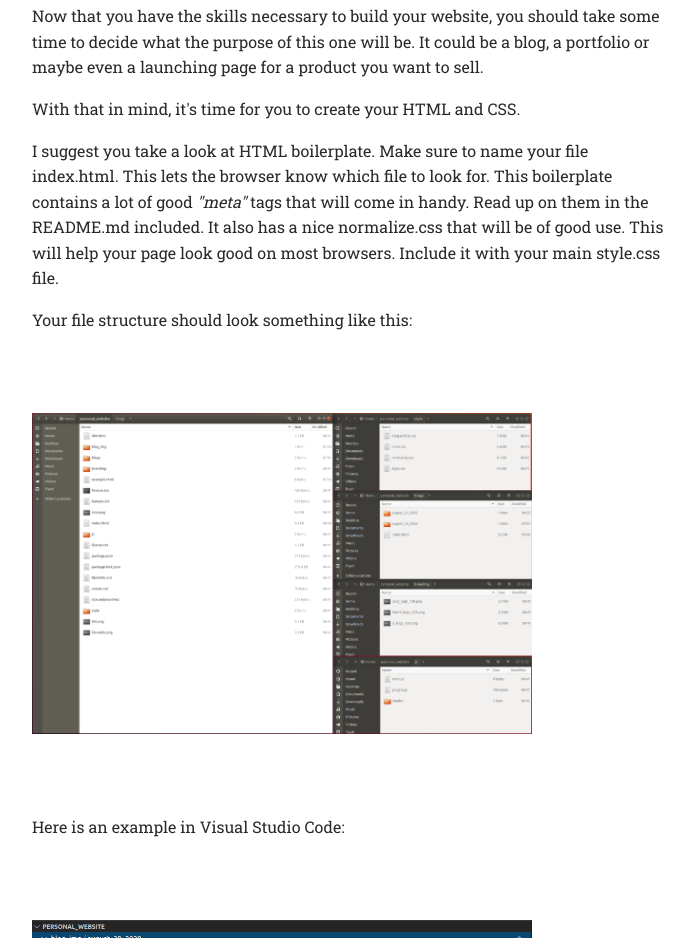
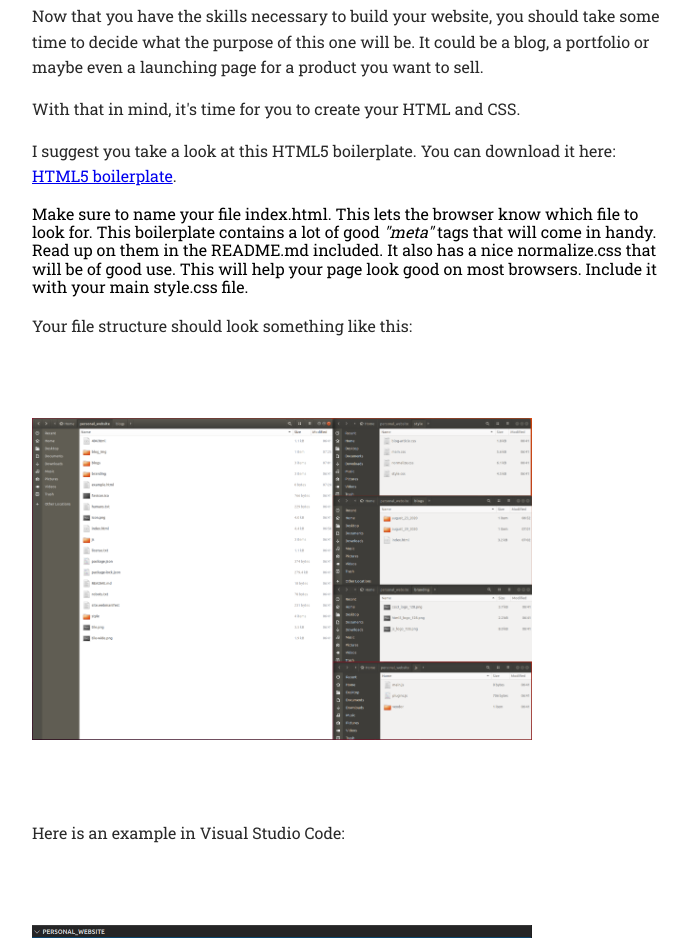
Before and after one commit to berubenic/personal_website, a website built with Parcel: page blogs/august_29_2020/index.html in a window 1280 px wide. Shown: the part 3003-3941 px from the top of the page, without its empty margins (288-982 px from the left). Built offline with nearby package versions, Linux system fonts and the light colour scheme; files whose address does not match are found by name.

Commit message:
added boilerplate link in article

```diff
--- a/blogs/august_29_2020/index.html
+++ b/blogs/august_29_2020/index.html
@@ -122,7 +122,9 @@
           <h3>Creating your HTML and CSS</h3>
           <p>Now that you have the skills necessary to build your website, you should take some time to decide what the purpose of this one will be. It could be a blog, a portfolio or maybe even a launching page for a product you want to sell.</p>
           <p>With that in mind, it's time for you to create your HTML and CSS. </p>
-          <p>I suggest you take a look at HTML boilerplate. Make sure to name your file index.html. This lets the browser know which file to look for. This boilerplate contains a lot of good <i>"meta"</i> tags that will come in handy.  Read up on them in the README.md included. It also has a nice normalize.css that will be of good use. This will help your page look good on most browsers. Include it with your main style.css file.
+          <p>I suggest you take a look at this HTML5 boilerplate. You can download it here: <a href="https://html5boilerplate.com/" target="_blank">HTML5 boilerplate</a>.</p>
+          <p></p>
+          Make sure to name your file index.html. This lets the browser know which file to look for. This boilerplate contains a lot of good <i>"meta"</i> tags that will come in handy.  Read up on them in the README.md included. It also has a nice normalize.css that will be of good use. This will help your page look good on most browsers. Include it with your main style.css file.
           </p>
           <p>Your file structure should look something like this: </p>
           <a href="../../blog_img/august_29_2020/desktop_files_example.png" target="_blank"><img src="../../blog_img/august_29_2020/desktop_files_example.png" alt="Desktop file structure"></a>
```
